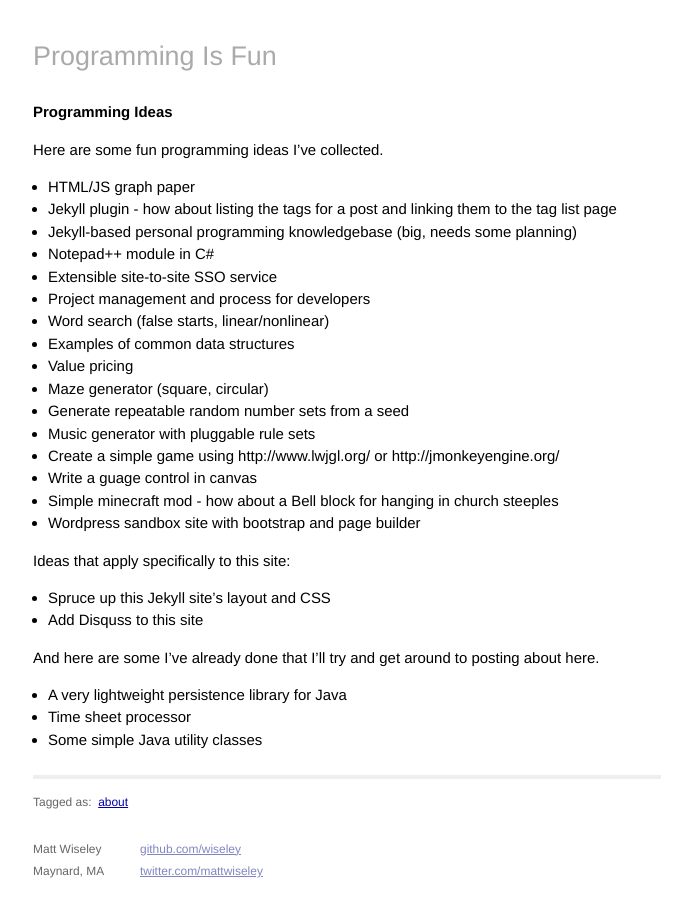
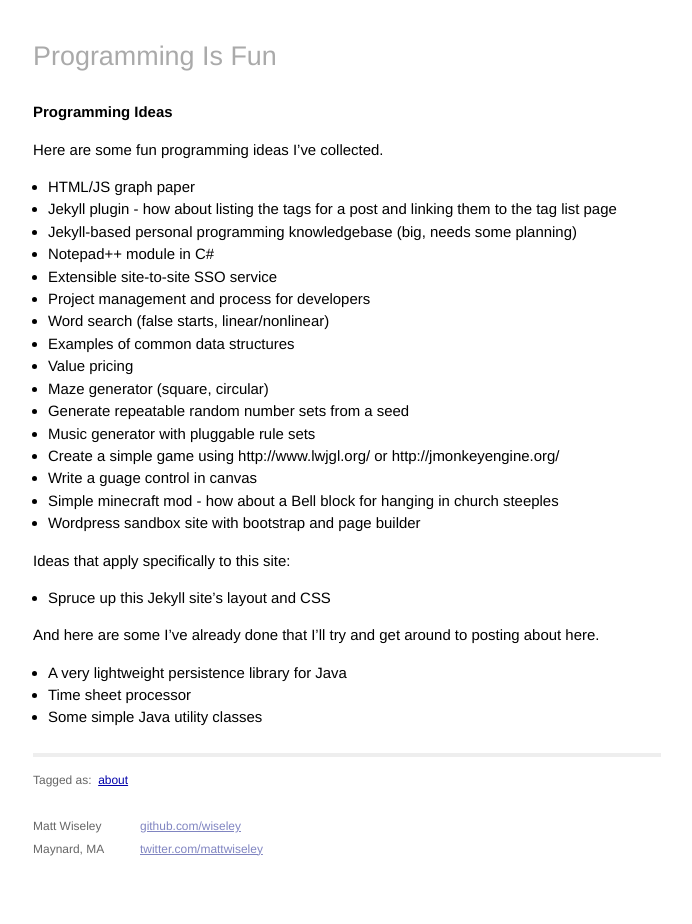
Before and after one commit to bagaag/coderfolder.com, a Jekyll site: the page built from ideas.markdown, in a window 1280 px wide. Shown: the whole page, without its empty margins (293-985 px from the left). Built offline with Jekyll 4.4.1, drawn with Linux system fonts in a browser that asks for light colours; Markdown is read by kramdown in place of the engine named in the settings; after the commit the page ends 902 px from its top, so only the background shows below that.

Commit message:
completed "add disqus"

```diff
--- a/ideas.markdown
+++ b/ideas.markdown
@@ -26,7 +26,6 @@ Here are some fun programming ideas I've collected.
 Ideas that apply specifically to this site:
 
 * Spruce up this Jekyll site's layout and CSS
-* Add Disquss to this site
 
 And here are some I've already done that I'll try and get around to posting about here.
 
```
